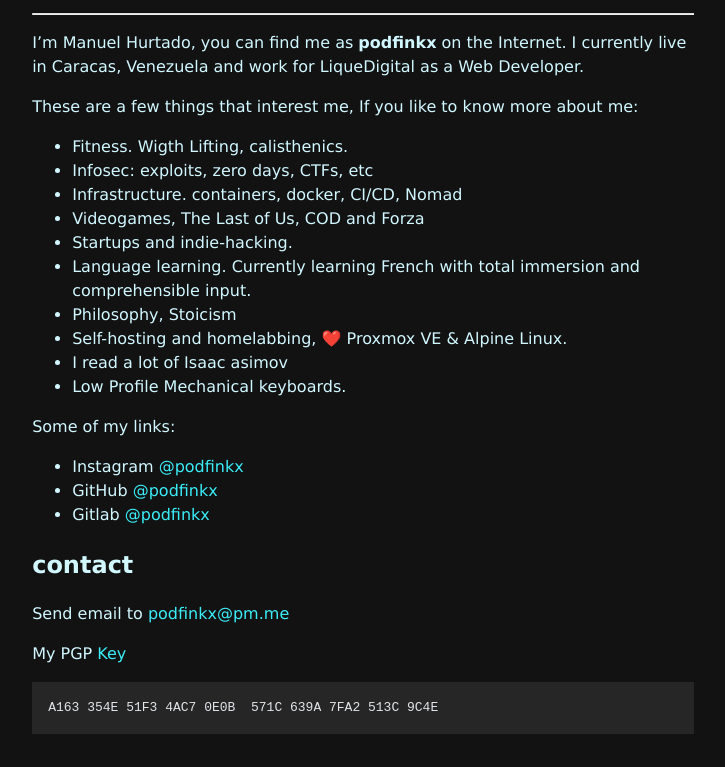
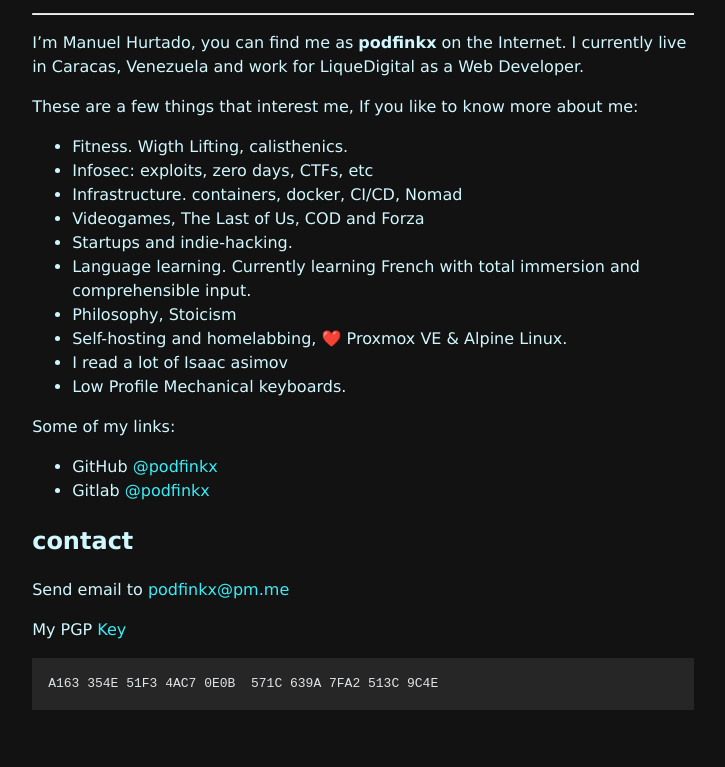
Before and after one commit to podfinkx/podfinkx.github.io, an Astro site: page /about in a window 1280 px wide. Shown: the part 868-1635 px from the top of the page, without its empty margins (277-1002 px from the left). After the commit the page ends 1611 px from the top, so only its background shows below. Built offline with nearby package versions, Linux system fonts and the light colour scheme; Astro itself is replaced by a stand-in of ours; code samples lack their colours; some icons are missing.

Commit message:
remove ig

```diff
--- a/src/content/about/about.md
+++ b/src/content/about/about.md
@@ -19,7 +19,6 @@ These are a few things that interest me, If you like to know more about me:
 
 Some of my links:
 
-- Instagram [@podfinkx](https://www.instagram.com/podfinkx)
 - GitHub [@podfinkx](https://github.com/podfinkx)
 - Gitlab [@podfinkx](https://gitlab.com/podfinkx)
 
```
